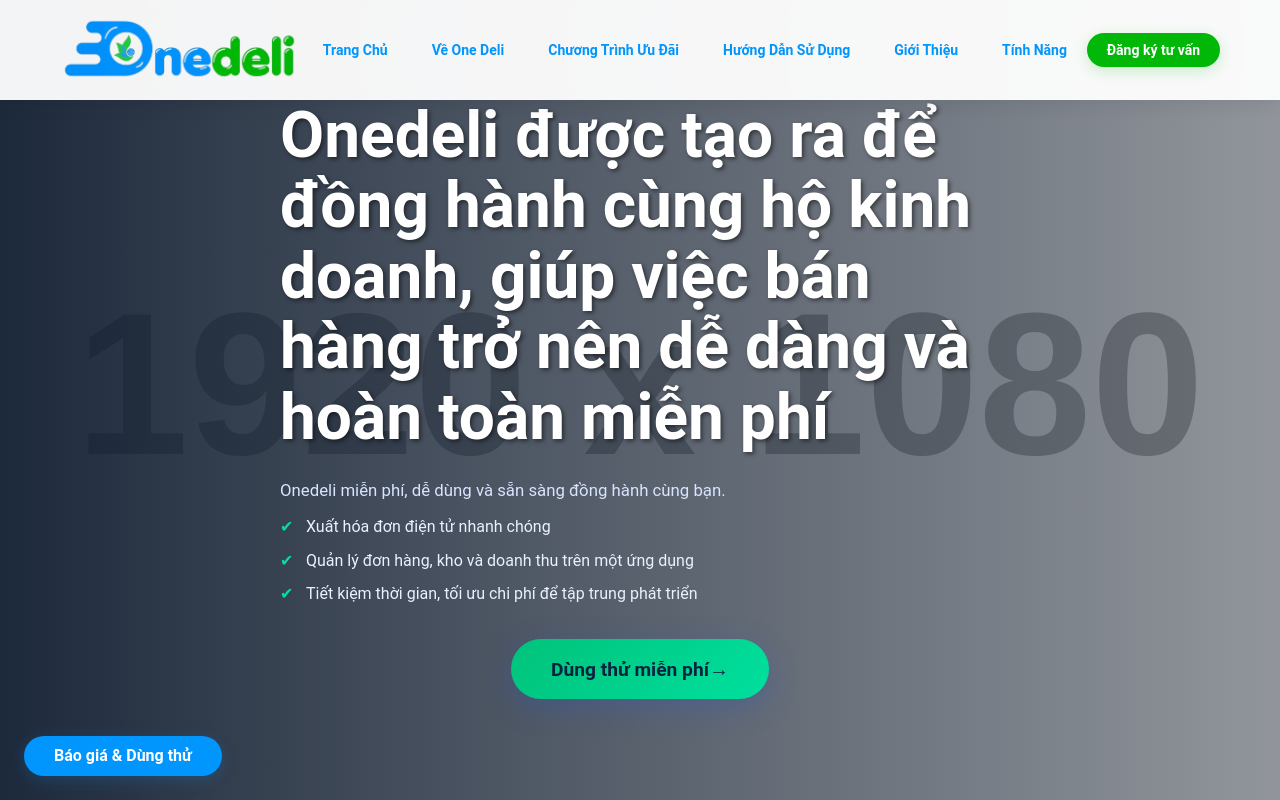
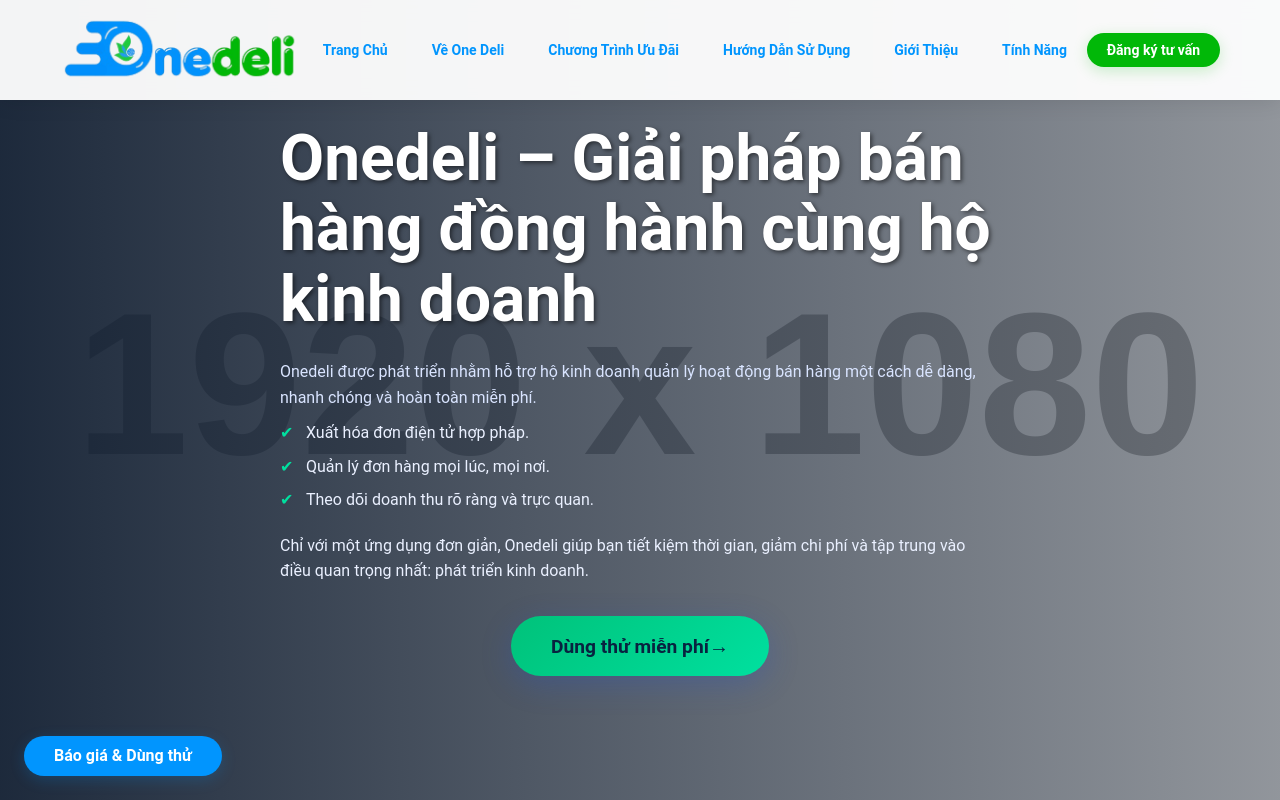
Before and after one commit to levanthien21/WEB-ONEDELI, a Next.js app: page / in a window 1280 px wide. Shown: the top 800 px of the page. Built offline with nearby package versions, Linux system fonts and the light colour scheme.

Commit message:
Hero content: update heading, intro, benefits, and closing per requested copy

```diff
--- a/components/Hero/Hero.tsx
+++ b/components/Hero/Hero.tsx
@@ -19,13 +19,14 @@ const Hero: React.FC = () => {
       <div className="hero-content">
         <div className="container">
           <div className="hero-text fade-in-up">
-            <h1 className="hero-title">Onedeli được tạo ra để đồng hành cùng hộ kinh doanh, giúp việc bán hàng trở nên dễ dàng và hoàn toàn miễn phí</h1>
-            <p className="hero-kicker">Onedeli miễn phí, dễ dùng và sẵn sàng đồng hành cùng bạn.</p>
+            <h1 className="hero-title">Onedeli – Giải pháp bán hàng đồng hành cùng hộ kinh doanh</h1>
+            <p className="hero-intro">Onedeli được phát triển nhằm hỗ trợ hộ kinh doanh quản lý hoạt động bán hàng một cách dễ dàng, nhanh chóng và hoàn toàn miễn phí.</p>
             <ul className="hero-benefits">
-              <li>Xuất hóa đơn điện tử nhanh chóng</li>
-              <li>Quản lý đơn hàng, kho và doanh thu trên một ứng dụng</li>
-              <li>Tiết kiệm thời gian, tối ưu chi phí để tập trung phát triển</li>
+              <li>Xuất hóa đơn điện tử hợp pháp.</li>
+              <li>Quản lý đơn hàng mọi lúc, mọi nơi.</li>
+              <li>Theo dõi doanh thu rõ ràng và trực quan.</li>
             </ul>
+            <p className="hero-closing">Chỉ với một ứng dụng đơn giản, Onedeli giúp bạn tiết kiệm thời gian, giảm chi phí và tập trung vào điều quan trọng nhất: phát triển kinh doanh.</p>
             <div className="hero-cta">
               <a href="#contact" className="btn btn-cta">
                 Dùng thử miễn phí
--- a/styles/components/hero.css
+++ b/styles/components/hero.css
@@ -1,3 +1,18 @@
+.hero-intro {
+  color: #d9e4ff;
+  font-size: 1rem;
+  margin-bottom: 10px;
+  text-align: left;
+  max-width: 900px;
+}
+
+.hero-closing {
+  color: #eaf0ff;
+  font-size: 1rem;
+  margin-top: 6px;
+  text-align: left;
+  max-width: 920px;
+}
 /* ==========================================================================
    HERO COMPONENT
    ========================================================================== */
```
